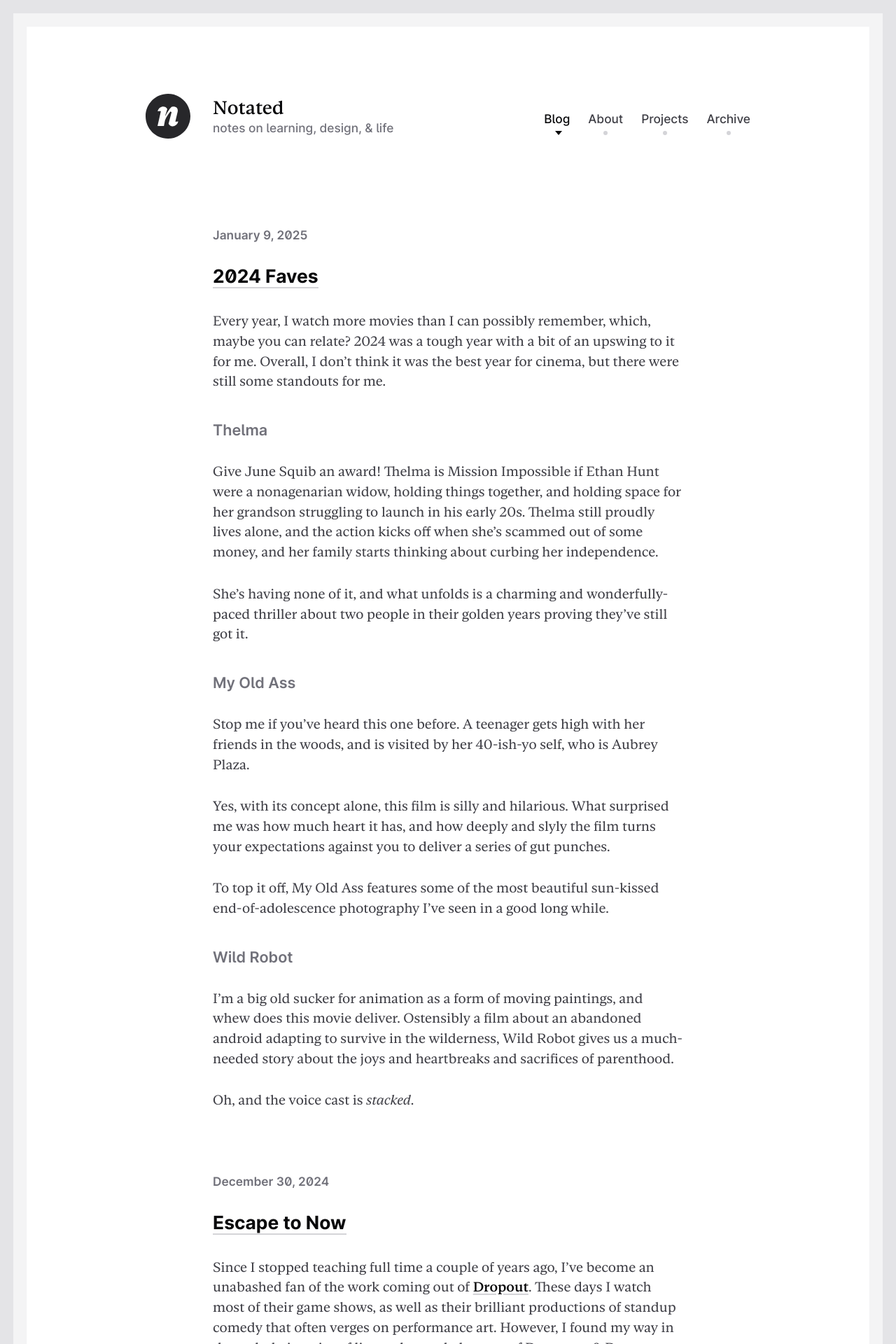
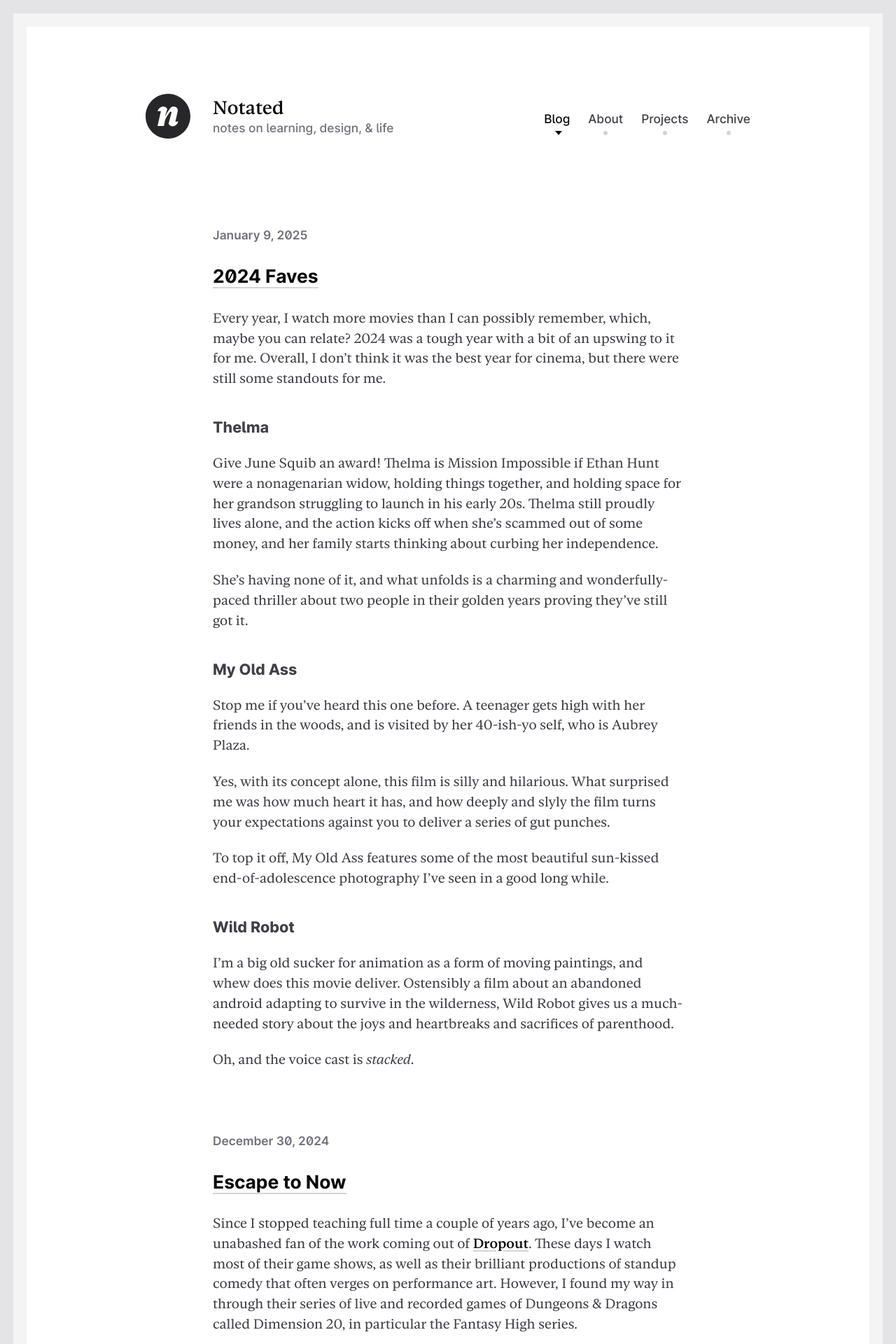
Before and after one commit to nevanscott/notated.org, a Jekyll site: the page built from _source/index.html, in a window 1280 px wide. Shown: the top 1920 px of the page at 70% size. Built offline with Jekyll 4.4.1, drawn with Linux system fonts in a browser that asks for light colours; the list of posts is cut into pages by our own code.

Commit message:
tighten up spacing

```diff
--- a/_source/_sass/global.scss
+++ b/_source/_sass/global.scss
@@ -104,15 +104,15 @@ h3 {
   margin: 1em 0;
 }
 h3 {
-  color: var(--color-text-muted);
+  color: var(--color-text);
   font-size: var(--font-size-heading);
-  font-weight: 600;
+  font-weight: 750;
 }
 p,
 h4,
 h5,
 h6 {
-  margin: 1.6em 0;
+  margin: 1.2em 0;
 }
 
 h1,
@@ -133,6 +133,7 @@ h6 {
 * + h3,
 * + h4 {
   margin-top: 2em;
+  margin-bottom: 1em;
 }
 
 blockquote {
```
